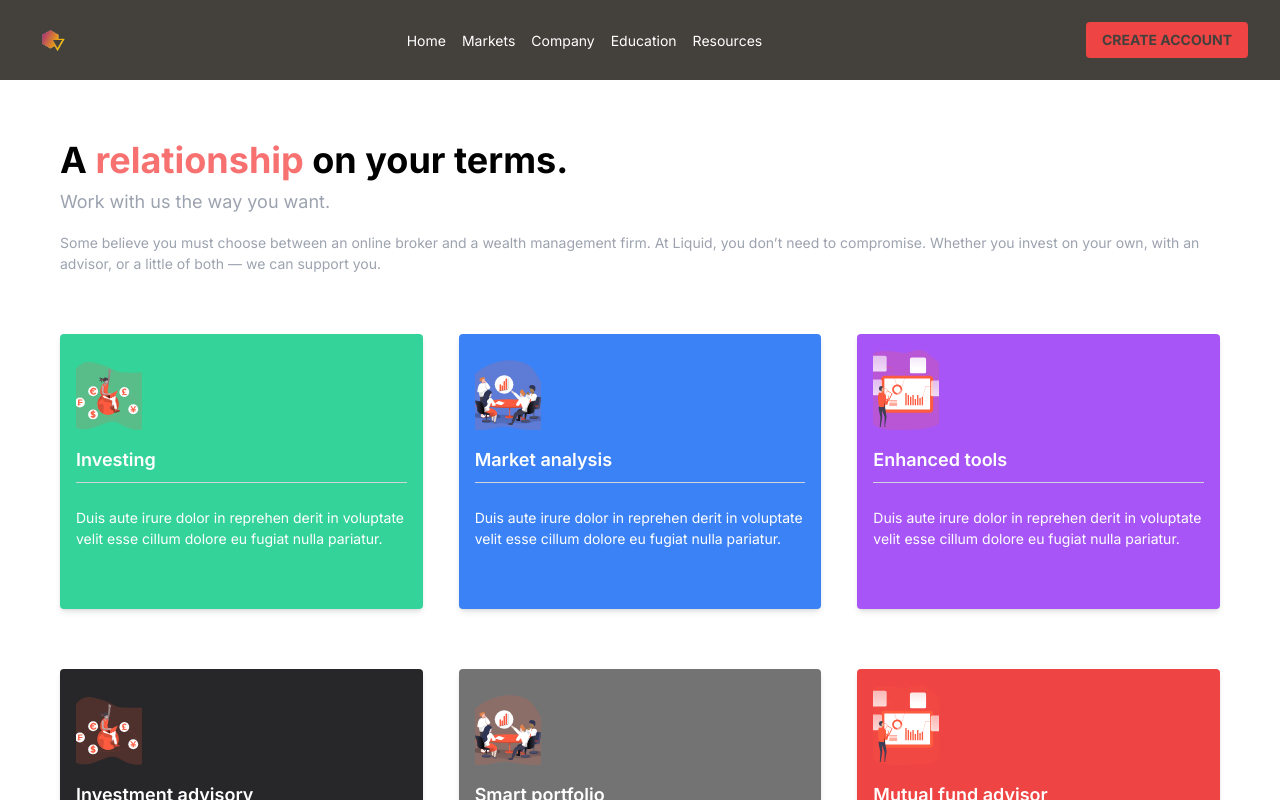
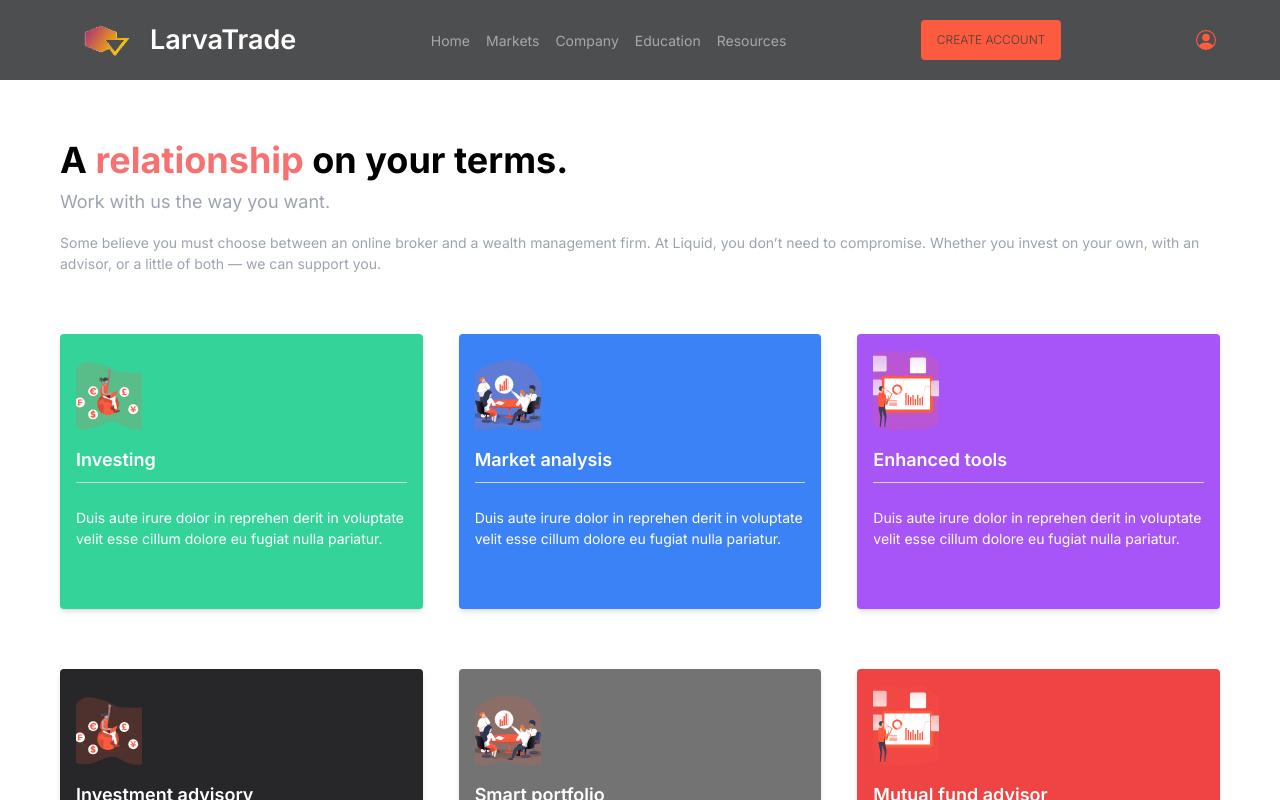
Before and after one commit to Bruksx/trading-app, a Next.js app: page /market in a window 1280 px wide. Shown: the top 800 px of the page. Built offline with nearby package versions, Linux system fonts and the light colour scheme.

Commit message:
header update

```diff
--- a/src/app/Carousel.js
+++ b/src/app/Carousel.js
@@ -17,7 +17,7 @@ export default function App() {
     <>
       <Swiper navigation={true} modules={[Navigation]} className="mySwiper">
         <SwiperSlide>
-            <section className="bg-stone-700">
+            <section className="bg-stone-700 carousel-section">
             <div className="contner">
             <img src="/in-liquid-slide-bg.png" alt="Wave Background" className="spread" />
             <div className="container mx-auto flex flex-col-reverse lg:flex-row items-center justify-center py-8 lg:py-16">
--- a/src/app/about/page.tsx
+++ b/src/app/about/page.tsx
@@ -2,6 +2,7 @@
 import Image from 'next/image';
 import "../styles.css";
 import React, { useEffect, useState } from 'react';
+import Header from '../header';
 
 export default function Market() {
   const [count, setCount] = useState(0);
@@ -29,31 +30,7 @@ export default function Market() {
   }, [count]);
   return (
     <main className="min-h-screen justify-between">
-      <header className="bg-stone-700 text-white sticky top-0 z-50 ">
-  <div className="container mx-auto flex items-center justify-between py-4 px-8">
-    <div className="flex items-center">
-      <img src="/logo.png" alt="Logo" className="h-12 mr-4" />
-    </div>
-    <nav className="space-x-4">
-      <a href="#" className="hover:text-neutral-400">Home</a>
-      <a href="#" className="hover:text-neutral-400">Markets</a>
-      <div className="dropdown inline-block relative">
-        <button className="hover:text-neutral-400">Company</button>
-        <ul className="dropdown-content absolute hidden bg-white text-stone-700 pt-2">
-          <li><a href="#">About</a></li>
-          <li><a href="#">Careers</a></li>
-          <li><a href="#">Contact</a></li>
-          <li><a href="#">Blog</a></li>
-        </ul>
-      </div>
-      <a href="#" className="hover:text-neutral-400">Education</a>
-      <a href="#" className="hover:text-neutral-400">Resources</a>
-    </nav>
-    <button className="bg-red-500 hover:bg-red-400 hover:text-white font-bold text-stone-700 text-sm py-2 px-4 rounded">
-      <a href="/register">CREATE ACCOUNT</a>
-    </button>
-  </div>
-</header>
+      <Header/>
 
 <section>
 <div className='text-center mx-auto container px-8 py-8'>
--- a/src/app/education/page.tsx
+++ b/src/app/education/page.tsx
@@ -1,36 +1,12 @@
+"use client"
 import Image from 'next/image';
 import "../styles.css";
+import Header from '../header';
 
 export default function Education() {
   return (
     <main className="min-h-screen justify-between">
-      <header className="bg-stone-700 text-white sticky top-0 z-50 ">
-  <div className="container mx-auto flex items-center justify-between py-4 px-8">
-    <div className="flex items-center">
-      <img src="/logo.png" alt="Logo" className="h-12 mr-4" />
-    </div>
-    <nav className="space-x-4">
-      <a href="#" className="hover:text-neutral-400">Home</a>
-      <a href="#" className="hover:text-neutral-400">Markets</a>
-      <div className="dropdown inline-block relative">
-        <button className="hover:text-neutral-400">Company</button>
-        <ul className="dropdown-content absolute hidden bg-white text-stone-700 pt-2">
-          <li><a href="#">About</a></li>
-          <li><a href="#">Careers</a></li>
-          <li><a href="#">Contact</a></li>
-          <li><a href="#">Blog</a></li>
-        </ul>
-      </div>
-      <a href="#" className="hover:text-neutral-400">Education</a>
-      <a href="#" className="hover:text-neutral-400">Resources</a>
-    </nav>
-    <button className="bg-red-500 hover:bg-red-400 hover:text-white font-bold text-stone-700 text-sm py-2 px-4 rounded">
-      <a href="/register">CREATE ACCOUNT</a>
-    </button>
-  </div>
-</header>
-
-
+      <Header/>
       <div className="flex">
             <div className="w-1/2 bg-white p-8">
               <h1 className="text-4xl font-bold mb-6"><span  className="text-red-400">Knowledge</span> is a wise investment.</h1>
@@ -41,7 +17,7 @@ export default function Education() {
               <div>
                 <h1 className="text-2xl font-bold mb-4">Trader Academy</h1>
                 <p className="text-gray-600 mb-4">Reprehenderit in voluptate velit esse cillum dolore laboris.</p>
-          <button className="bg-transparent text-gray-400  py-2  rounded">Start Learning ></button>
+                <button className="bg-transparent text-gray-400  py-2  rounded">Start Learning</button>
               </div>
               <img src="/in-liquid-object-2.svg" alt="Image" className="ml-4 w-2/5" />
             </div>
@@ -62,7 +38,7 @@ export default function Education() {
           </div>
 
           <div className="third-grid">
-        <button className='text-1xl text-gray-500'>Enter Course ></button>
+              <button className='text-1xl text-gray-500'>Enter Course </button>
           </div>
       </section>
 
@@ -82,7 +58,7 @@ export default function Education() {
           </div>
 
           <div className="third-grid">
-        <button className='text-1xl text-gray-500'>Enter Course ></button>
+              <button className='text-1xl text-gray-500'>Enter Course </button>
           </div>
       </section>
 
@@ -101,7 +77,7 @@ export default function Education() {
           </div>
 
           <div className="third-grid">
-        <button className='text-1xl text-gray-500'>Enter Course ></button>
+              <button className='text-1xl text-gray-500'>Enter Course </button>
           </div>
       </section>
 
--- /dev/null
+++ b/src/app/header.js
@@ -0,0 +1,58 @@
+import useScrollDirection from "./hooks/scrolldirection";
+import { BsPersonCircle } from "react-icons/bs";
+
+export default function Header(props){
+    console.log(props.fixed)
+    const scrollDirection = useScrollDirection();
+    let className = scrollDirection === "up"? "header":"header header-down"
+    if (props.fixed){
+      className += " fixed"
+    }
+    return (
+    <header className={className}>
+        <div className="custom-container">
+          <div className="flex items-center">
+            <img src="/logo.png" alt="Logo" className="h-12 mr-4 logo" />
+            <p className="company-name">LarvaTrade</p>
+          </div>
+          <nav className="space-x-4 nav">
+            <a href="/" className="hover:text-neutral-400">
+              Home
+            </a>
+            <a href="/market" className="hover:text-neutral-400">
+              Markets
+            </a>
+            <div className="dropdown inline-block relative">
+              <button className="hover:text-neutral-400">Company</button>
+              <ul className="dropdown-content absolute hidden bg-white text-stone-700 pt-2">
+                <li>
+                  <a href="/about">About</a>
+                </li>
+                <li>
+                  <a href="/career">Careers</a>
+                </li>
+                <li>
+                  <a href="/contact">Contact</a>
+                </li>
+                <li>
+                  <a href="/blog">Blog</a>
+                </li>
+              </ul>
+            </div>
+            <a href="/education" className="hover:text-neutral-400">
+              Education
+            </a>
+            <a href="#" className="hover:text-neutral-400">
+              Resources
+            </a>
+          </nav>
+          <button className="bg-red-500 hover:bg-red-400 hover:text-white font-bold text-stone-700 text-sm py-2 px-4 rounded custom-button">
+            <a href="/register">CREATE ACCOUNT</a>
+          </button>
+          <a href="/login">
+            <BsPersonCircle color="#FC5B3F" size={20} />
+          </a>
+        </div>
+      </header>
+    )
+}
--- /dev/null
+++ b/src/app/hooks/scrolldirection.js
@@ -0,0 +1,23 @@
+import { useState, useEffect } from 'react';
+
+export default function useScrollDirection() {
+    const [scrollDirection, setScrollDirection] = useState("up");
+
+    useEffect(() => {
+        let lastScrollY = window.pageYOffset;
+        const updateScrollDirection = () => {
+            const scrollY = window.pageYOffset;
+            const direction = scrollY > lastScrollY ? "down" : "up";
+            if (direction !== scrollDirection) {
+              setScrollDirection(direction);
+            }
+            lastScrollY = scrollY > 0 ? scrollY : 0;
+        };
+        window.addEventListener("scroll", updateScrollDirection);
+        return () => {
+            window.removeEventListener("scroll", updateScrollDirection);
+        }
+    }, [scrollDirection]);
+
+    return scrollDirection;
+};
--- a/src/app/market/page.tsx
+++ b/src/app/market/page.tsx
@@ -1,34 +1,13 @@
+"use client"
+
 import Image from 'next/image';
 import "../styles.css";
+import Header from '../header';
 
 export default function Market() {
   return (
     <main className="min-h-screen justify-between">
-      <header className="bg-stone-700 text-white sticky top-0 z-50 ">
-  <div className="container mx-auto flex items-center justify-between py-4 px-8">
-    <div className="flex items-center">
-      <img src="/logo.png" alt="Logo" className="h-12 mr-4" />
-    </div>
-    <nav className="space-x-4">
-      <a href="#" className="hover:text-neutral-400">Home</a>
-      <a href="#" className="hover:text-neutral-400">Markets</a>
-      <div className="dropdown inline-block relative">
-        <button className="hover:text-neutral-400">Company</button>
-        <ul className="dropdown-content absolute hidden bg-white text-stone-700 pt-2">
-          <li><a href="#">About</a></li>
-          <li><a href="#">Careers</a></li>
-          <li><a href="#">Contact</a></li>
-          <li><a href="#">Blog</a></li>
-        </ul>
-      </div>
-      <a href="#" className="hover:text-neutral-400">Education</a>
-      <a href="#" className="hover:text-neutral-400">Resources</a>
-    </nav>
-    <button className="bg-red-500 hover:bg-red-400 hover:text-white font-bold text-stone-700 text-sm py-2 px-4 rounded">
-      <a href="/register">CREATE ACCOUNT</a>
-    </button>
-  </div>
-</header>
+      <Header/>
 
 <div className="second-showcase flex justify-between bg-white px-20px">
       <div>
--- a/src/app/page.tsx
+++ b/src/app/page.tsx
@@ -1,56 +1,14 @@
+"use client";
+
 import Image from "next/image";
 import Carousel from "./Carousel";
 import "./styles.css";
-import {BsPersonCircle} from "react-icons/bs"
+import Header from "./header";
 
 export default function Home() {
   return (
     <main className="min-h-screen justify-between">
-      <header className="header">
-  <div className="custom-container">
-    <div className="flex items-center">
-      <img src="/logo.png" alt="Logo" className="h-12 mr-4 logo" />
-      <p className="company-name">LarvaTrade</p>
-    </div>
-    <nav className="space-x-4 nav">
-      <a href="#" className="hover:text-neutral-400">
-        Home
-      </a>
-      <a href="#" className="hover:text-neutral-400">
-        Markets
-      </a>
-      <div className="dropdown inline-block relative">
-        <button className="hover:text-neutral-400">Company</button>
-        <ul className="dropdown-content absolute hidden bg-white text-stone-700 pt-2">
-          <li>
-            <a href="#">About</a>
-          </li>
-          <li>
-            <a href="#">Careers</a>
-          </li>
-          <li>
-            <a href="#">Contact</a>
-          </li>
-          <li>
-            <a href="#">Blog</a>
-          </li>
-        </ul>
-      </div>
-      <a href="#" className="hover:text-neutral-400">
-        Education
-      </a>
-      <a href="#" className="hover:text-neutral-400">
-        Resources
-      </a>
-    </nav>
-    <button className="bg-red-500 hover:bg-red-400 hover:text-white font-bold text-stone-700 text-sm py-2 px-4 rounded custom-button">
-      <a href="/register">CREATE ACCOUNT</a>
-    </button>
-    <a href="/login">
-      <BsPersonCircle color="#FC5B3F" size={20}/>
-    </a>
-  </div>
-</header>
+      <Header fixed/>
       <Carousel />
       <div className="second-showcase flex justify-between bg-black px-20px">
         <div>
--- a/src/app/styles.css
+++ b/src/app/styles.css
@@ -217,14 +217,25 @@
 }
 
 .header{
-  background-color:rgba(51, 0, 0, 0.2);
-  position: fixed;
+  background-color:rgba(33, 34, 36, 0.8);
+  position: sticky;
   top: 0px;
   width: 100%;
   z-index: 10;
   display: flex;
   justify-content: center;
   height: 80px;
+  transition: 0.5s;
+  opacity: 1;
+}
+
+.fixed{
+  position: fixed;
+}
+
+.header-down{
+  opacity: 0;
+  transition: 0.5s;
 }
 
 .company-name{
@@ -448,3 +459,7 @@
    margin-bottom: 15px;
    margin-top: 35px;
  }
+
+.carousel-section{
+  background-color: #212224;
+}
```
Lines whose indentation alone changed are shown as unchanged.
